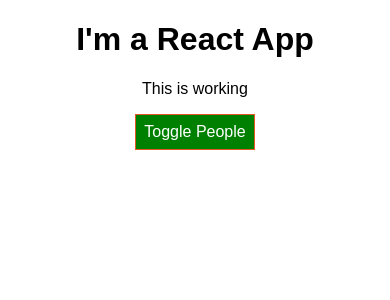
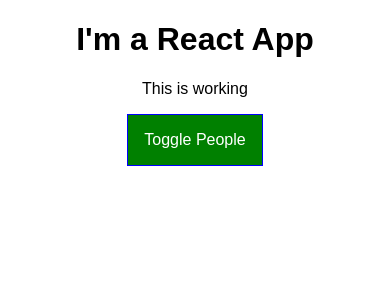
Before and after one commit to ETS-ReactNative4/react-complete-guide-1, a React app: page / in a window 390 px wide. Shown: the top 300 px of the page. Built offline with nearby package versions, Linux system fonts and the light colour scheme.

Commit message:
lec68 css module selectors and media queries

```diff
--- a/config/webpack.config.dev.js
+++ b/config/webpack.config.dev.js
@@ -168,7 +168,7 @@
                   //[name] will be css class name, [local] will allow css loader to assign
                   //it to a local component (to scope it basically), and the last hash part
                   //is to make sure to give it a unique hash so nothing gets overwritten
-                  localIdentName: '[name]__[local]__{hash:base64:5'
+                  localIdentName: '[name]__[local]__[hash:base64:5]'
                 },
               },
               {
--- a/config/webpack.config.prod.js
+++ b/config/webpack.config.prod.js
@@ -182,7 +182,7 @@
                       options: {
                         importLoaders: 1,
                         modules: true,
-                        localIdentName: '[name]__[local]__{hash:base64:5',
+                        localIdentName: '[name]__[local]__[hash:base64:5]',
                         minimize: true,
                         sourceMap: shouldUseSourceMap,
                       },
--- a/src/App.css
+++ b/src/App.css
@@ -9,3 +9,26 @@
 .bold {
     font-weight: bold;
 }
+
+.App button {
+    border: 1px solid blue;
+    padding: 16px;
+    background-color: green;
+    font: inherit;
+    color: white;
+    cursor: pointer;
+}
+
+.App button:hover {
+    background-color: lightgreen;
+    color: black;
+}
+
+.App button.Red {
+    background-color: red;
+}
+
+.App button.Red:hover {
+    background-color: salmon;
+    color: black;
+}
--- a/src/App.js
+++ b/src/App.js
@@ -54,16 +54,9 @@
   render() {
     // this is for the button style, use inline styles whenever you want to scope the style
     // to make sure it only applies to a single type of element within a component
-    const btnStyle = {
-      backgroundColor: 'green',
-      color: 'white',
-      font: 'inherit',
-      border: '1px solid #e25724',
-      padding: '8px',
-      cursor: 'pointer'
-    };
 
     let persons = null;
+    let btnClass = '';
 
     if (this.state.showPersons) {
       persons = (
@@ -81,11 +74,7 @@
         </div>
       );
 
-      btnStyle.backgroundColor = 'red';
-      btnStyle[':hover'] = {
-        backgroundColor: 'yellow',
-        color: 'black'
-      }
+      btnClass = classes.Red;
     }
     // <button onClick={() => this.switchNameHandler('Thomas')}>
     // return is implied but hidden after the fat arrow func only when on one line,
@@ -107,7 +96,7 @@
       <div className={classes.App}>
         <h1>I'm a React App</h1>
         <p className={assignedClasses.join(' ')}>This is working</p>
-        <button style={btnStyle} onClick={this.togglePersonsHandler}>Toggle People</button>
+        <button className={btnClass} onClick={this.togglePersonsHandler}>Toggle People</button>
       {/*Below is jsx that will only show if persons is set to true*/}
         {persons}
       </div>
--- a/src/Person/Person.css
+++ b/src/Person/Person.css
@@ -9,8 +9,8 @@
 
 /*this is just one way of using media queries, but theres
 a better way to use them with radium (see app.js) */
-/*@media (min-width: 500px) {
+@media (min-width: 500px) {
     .Person {
         width: 450px;
     }
-}*/
+}
```
